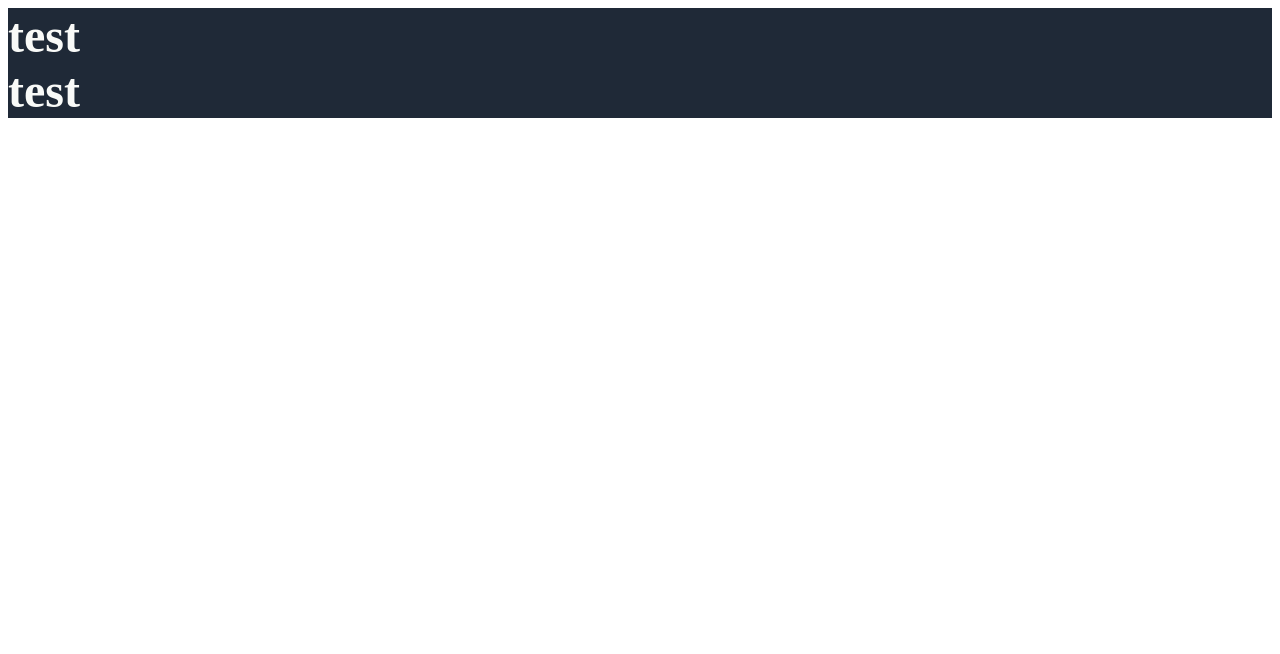
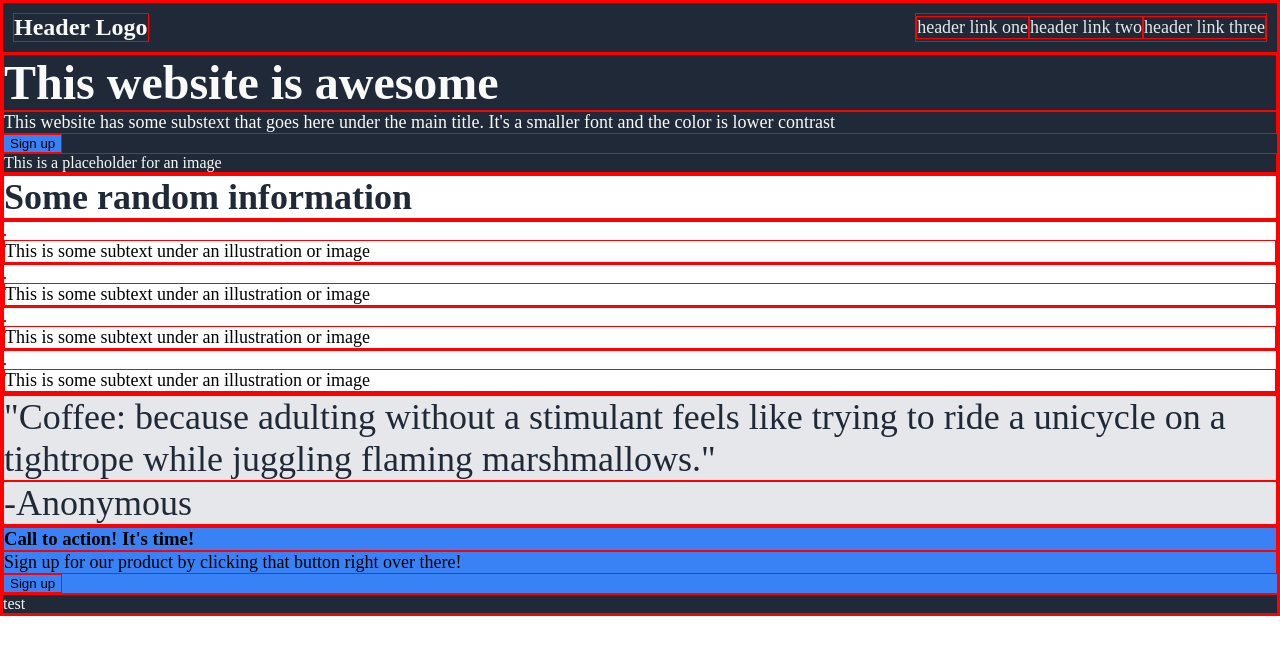
Before and after one commit to KrookedProgramsStuff/odin-landing-page, a plain HTML site: page index.html in a window 1280 px wide. Drawn offline with Linux system fonts and the light colour scheme.

Commit message:
added website text quote and color css

```diff
--- a/index.html
+++ b/index.html
@@ -8,23 +8,55 @@
 </head>
 <body>
     <nav>
+        <h1 class="header-logo">Header Logo</h1>
+        <div class="header-links">
+            <a href="">header link one</a>
+            <a href="">header link two</a>
+            <a href="">header link three</a>
+        </div>
+    </nav>
+    <div class="heading">
+    <header class="header">
+        This website is awesome
+    </header>
+    <p>This website has some substext that goes here under the main title. It's a smaller font and the color is lower contrast</p>
+    <button>Sign up</button>
+    <div class="image-placeholder">This is a placeholder for an image</div>
+    </div>
 
-    </nav>
-    <header class="header">
-test
-    </header>
-    <div class="main">
+    <div class="random-info">
+        <p class="info-header">Some random information<p>
+        <div class="img-1">
+            <img src="">
+            <p class="img-text">This is some subtext under an illustration or image</p>
+        </div>
+        <div class="img-2">
+            <img src="">
+            <p class="img-text">This is some subtext under an illustration or image</p>
 
-    </div>
-    <div class="random-info">
+        </div>
+        <div class="img-3">
+            <img src="">
+            <p class="img-text">This is some subtext under an illustration or image</p>
 
+        </div>
+        <div class="img-4">
+            <img src="">
+            <p class="img-text">This is some subtext under an illustration or image</p>
+
+        </div>
     </div>
     <div class="quote">
-
+    <p class="quote-text">
+        "Coffee: because adulting without a stimulant feels like trying to ride a unicycle on a tightrope while juggling flaming marshmallows."
+    </p>
+    <p class="author">-Anonymous</p>
     </div>
 
     <div class="call-to-action">
-
+        <h3>Call to action! It's time!</h3>
+        <p>Sign up for our product by clicking that button right over there!</p>
+        <button>Sign up</button>
     </div>
 
     <footer class="footer">
--- a/styles.css
+++ b/styles.css
@@ -1,6 +1,70 @@
-.header, .footer{
+*{
+    border: 1px solid red;
+    margin: 0;
+}
+
+nav{
+    background-color: #1F2937;
+    color: #F9FAF8;
+    display: flex;
+    justify-content: space-between;
+    padding: 10px;
+}
+
+a{
+    text-decoration: none;
+    color: #E5E7EB;
+    font-size: 18px;
+}
+
+.header-logo{
+    color: #f9faf8;
+    font-size: 24px;
+}
+
+p{
+    color: E5E7EB;
+    font-size: 18px;
+}
+
+.header-links{
+    display: flex;
+    justify-content: center;
+    align-items: center;
+}
+
+header{
     background-color: #1F2937;
     font-size: 48px;
     font-weight: bolder;
     color: #F9FAF8;
 }
+
+.heading, footer {
+    background-color: #1F2937;
+    color: #F9FAF8
+}
+
+.info-header{
+    font-size: 36px;
+    font-weight: bolder;
+    color: #1F2937;
+}
+
+.call-to-action{
+    background-color: #3882F6;
+}
+
+.quote{
+    background-color: #E5E7EB;
+}
+
+.quote-text, .author{
+    font-size: 36px;
+    font-style: light italic;
+    color: #1F2937;
+}
+
+button{
+    background-color: #3882F6;
+}
```
